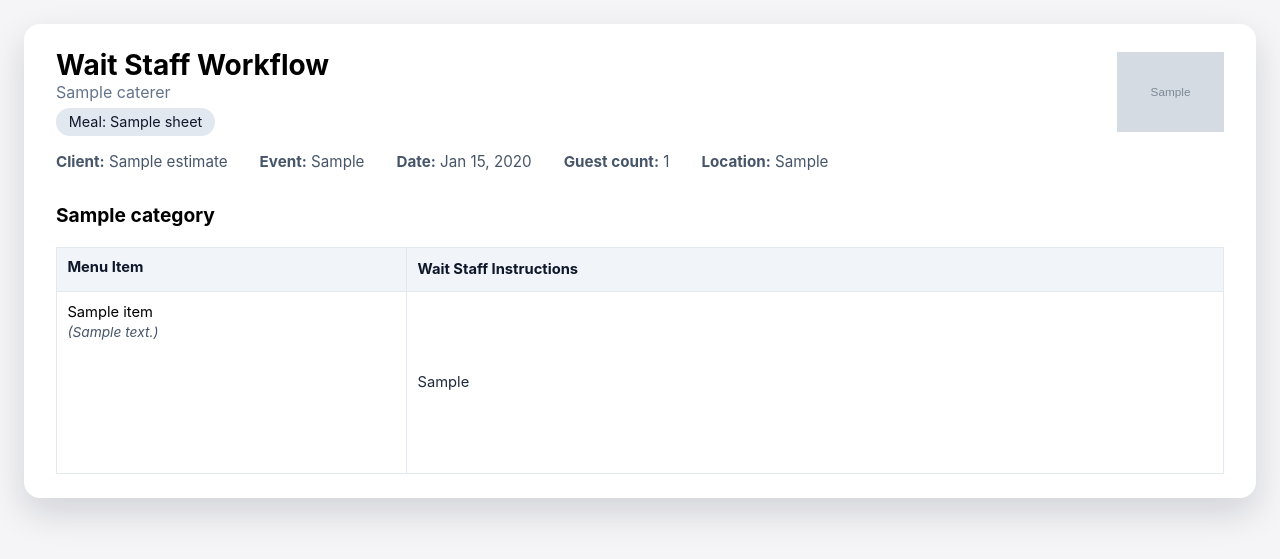
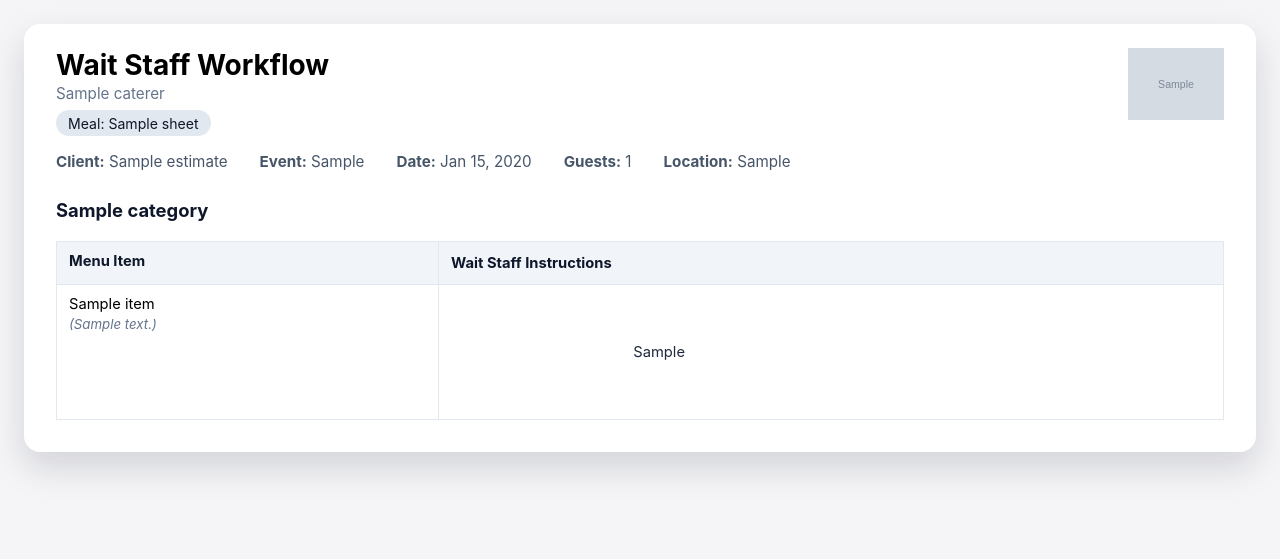
Before and after one commit to joeapter/CaterBasePro, a Django app: template client_estimates/templates/admin/estimate_waitstaff.html in a window 1280 px wide. Shown: the top 559 px of the page. Run offline with Django 4.2, Linux system fonts and the light colour scheme; the template is opened without the code that fills it: most values are stand-ins (such as "Sample title", 1, 10 or a date in 2020); grey boxes marked "Sample" are stand-in pictures.

Commit message:
Fix Wait Staff Workflow print layout
- Compact row height; empty cells no longer balloon
- Checkbox anchored top-left, not floated center
- Added bottom padding so last row isn't cut off
- Tighter meta row spacing and cleaner section headers

Co-Authored-By: Claude Sonnet 4.6 <noreply@anthropic.com>

```diff
--- a/client_estimates/templates/admin/estimate_waitstaff.html
+++ b/client_estimates/templates/admin/estimate_waitstaff.html
@@ -14,7 +14,7 @@
         .sheet {
             background: #fff;
             border-radius: 16px;
-            padding: 1.5rem 2rem;
+            padding: 1.5rem 2rem 2rem;
             margin-bottom: 2rem;
             box-shadow: 0 15px 35px rgba(15, 23, 42, 0.15);
             break-after: page;
@@ -29,75 +29,74 @@
             color: #475569;
             display: flex;
             flex-wrap: wrap;
-            gap: 1rem 2rem;
+            gap: 0.5rem 2rem;
         }
         table {
             width: 100%;
             border-collapse: collapse;
             margin-top: 1.25rem;
-            /* Table layout auto lets rows grow with content */
-            table-layout: auto;
+            table-layout: fixed;
         }
         th {
             text-align: left;
             background: #f1f5f9;
             color: #0f172a;
-            white-space: nowrap;
         }
         th, td {
-            padding: 0.65rem;
+            padding: 0.6rem 0.75rem;
             border: 1px solid #e2e8f0;
             font-size: 0.92rem;
             vertical-align: top;
         }
-        /* Menu item column takes remaining width */
         .col-item {
-            width: 30%;
+            width: 32%;
         }
-        /* Instructions column grows to fill all space; content wraps naturally */
         .col-instructions {
-            width: 70%;
-            /* Ensure long text wraps rather than overflows */
+            width: 68%;
             word-break: break-word;
             white-space: pre-wrap;
             line-height: 1.55;
         }
-        .item-notes {
-            margin-top: 0.2rem;
-            color: #475569;
-            font-style: italic;
-            font-size: 0.86rem;
-        }
+        /* When instructions are present, let the cell grow naturally */
         .instructions-text {
             color: #1e293b;
         }
-        /* Empty checkbox for hand-writing when no instructions saved */
-        .checkbox-wrap {
-            display: flex;
-            align-items: flex-start;
-            gap: 0.5rem;
+        /* Empty cell: fixed comfortable height with checkbox top-left */
+        .empty-cell {
+            display: block;
+            min-height: 36px;
+            position: relative;
         }
         .checkbox {
             display: inline-block;
-            flex-shrink: 0;
-            width: 18px;
-            height: 18px;
-            border: 2px solid #94a3b8;
+            width: 16px;
+            height: 16px;
+            border: 1.5px solid #94a3b8;
             border-radius: 3px;
-            margin-top: 2px;
+            vertical-align: top;
+            margin-top: 1px;
+        }
+        .item-notes {
+            margin-top: 0.2rem;
+            color: #64748b;
+            font-style: italic;
+            font-size: 0.83rem;
         }
         .section-title {
-            margin-top: 2rem;
-            font-size: 1.2rem;
+            margin-top: 1.75rem;
+            margin-bottom: 0;
+            font-size: 1.15rem;
+            font-weight: 700;
+            color: #0f172a;
         }
         .meal-chip {
             display: inline-block;
             background: #e2e8f0;
             color: #0f172a;
-            padding: 0.35rem 0.8rem;
+            padding: 0.3rem 0.75rem;
             border-radius: 999px;
-            font-size: 0.9rem;
-            margin-top: 0.35rem;
+            font-size: 0.88rem;
+            margin-top: 0.4rem;
         }
         .empty-note {
             color: #94a3b8;
@@ -105,7 +104,7 @@
             font-size: 0.95rem;
         }
         .logo {
-            max-height: 80px;
+            max-height: 72px;
         }
         @media print {
             body {
@@ -115,12 +114,12 @@
             .sheet {
                 box-shadow: none;
                 border-radius: 0;
+                padding: 1.25rem 1.5rem 2.5rem;
                 page-break-after: always;
             }
             .sheet:last-child {
                 page-break-after: auto;
             }
-            /* Prevent a single row from being split across pages */
             tr {
                 page-break-inside: avoid;
             }
@@ -130,10 +129,10 @@
 <body {% if auto_print %}onload="window.print()" {% endif %}>
     {% for sheet in workflows %}
         <div class="sheet">
-            <div style="display:flex;justify-content:space-between;align-items:center;">
+            <div style="display:flex;justify-content:space-between;align-items:flex-start;">
                 <div>
                     <h1>Wait Staff Workflow</h1>
-                    <p style="margin:0;color:#64748b;">{{ sheet.estimate.caterer.name }}</p>
+                    <p style="margin:0.15rem 0 0;color:#64748b;font-size:0.95rem;">{{ sheet.estimate.caterer.name }}</p>
                     <div class="meal-chip">Meal: {{ sheet.meal_name }}</div>
                 </div>
                 {% if sheet.logo_url %}
@@ -145,7 +144,7 @@
                 <div><strong>Client:</strong> {{ sheet.estimate.customer_name }}</div>
                 <div><strong>Event:</strong> {{ sheet.estimate.event_type }}</div>
                 <div><strong>Date:</strong> {{ sheet.estimate.event_date|date:"M j, Y" }}</div>
-                <div><strong>Guest count:</strong> {{ sheet.estimate.guest_count }}</div>
+                <div><strong>Guests:</strong> {{ sheet.estimate.guest_count }}</div>
                 <div><strong>Location:</strong> {{ sheet.estimate.event_location }}</div>
             </div>
 
@@ -170,10 +169,9 @@
                                     </td>
                                     <td class="col-instructions">
                                         {% if item.wait_staff_instructions %}
-                                            <div class="instructions-text">{{ item.wait_staff_instructions }}</div>
+                                            <span class="instructions-text">{{ item.wait_staff_instructions }}</span>
                                         {% else %}
-                                            {# Empty checkbox so instructions can be hand-written on site #}
-                                            <span class="checkbox"></span>
+                                            <span class="empty-cell"><span class="checkbox"></span></span>
                                         {% endif %}
                                     </td>
                                 </tr>
```
